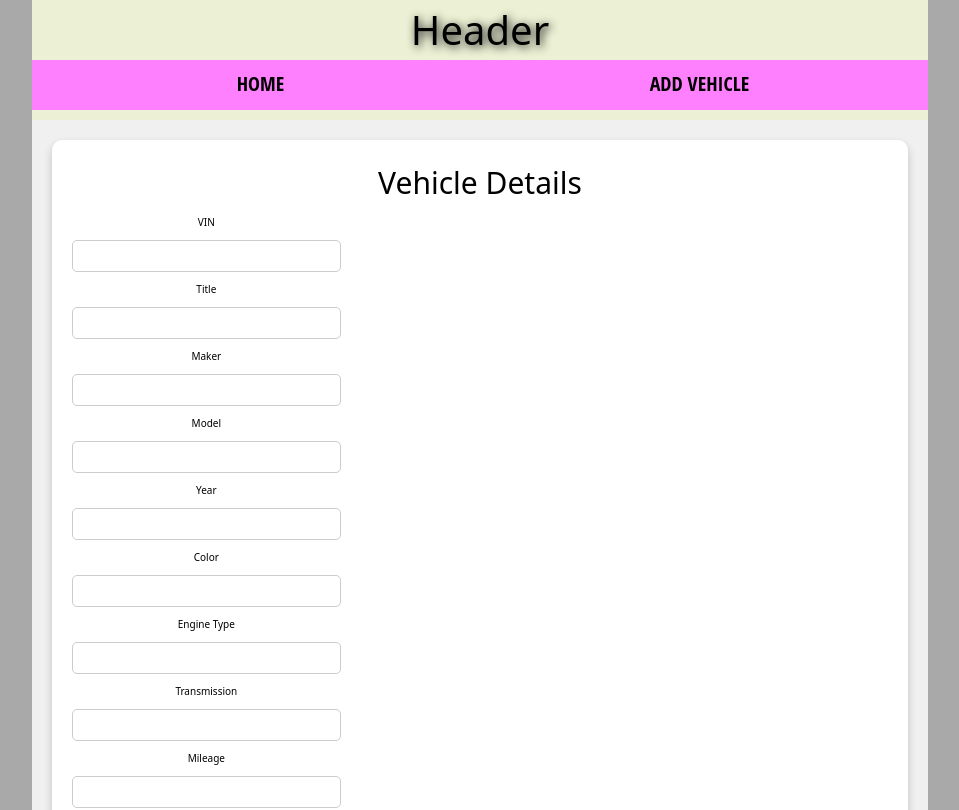
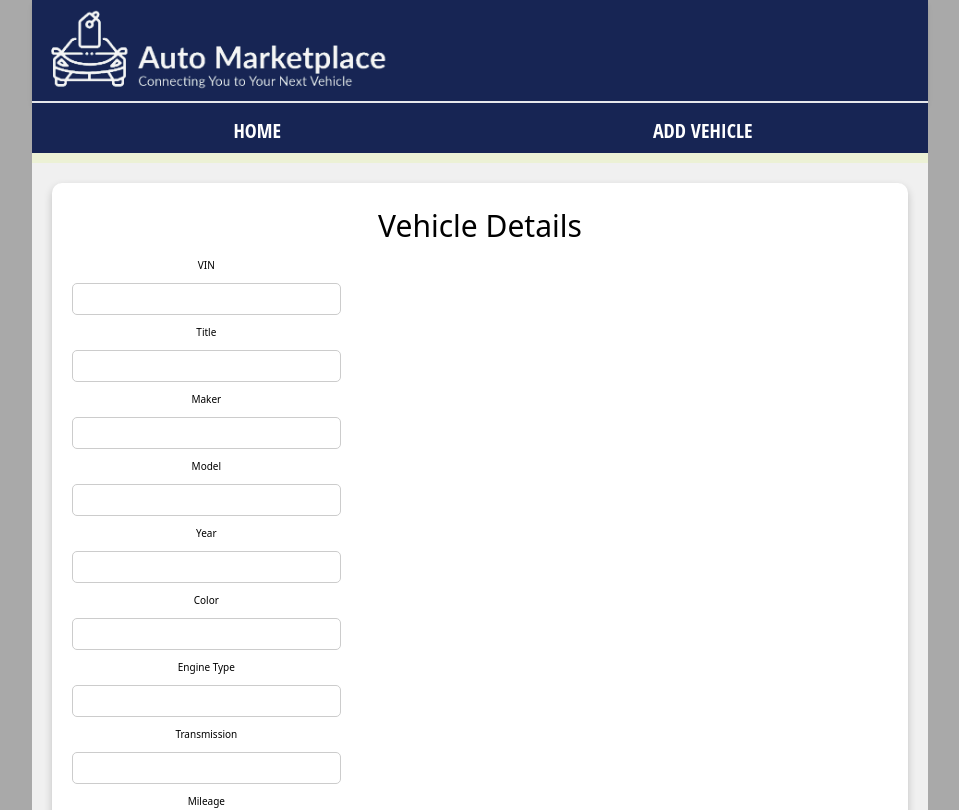
Before and after one commit to EltonHOEvangelista/3380-BidProject, a React (Vite) app: page /addvehicle in a window 1280 px wide. Shown: the top 810 px of the page, without its empty margins (160-1119 px from the left). Built offline with nearby package versions, Linux system fonts and the light colour scheme.

Commit message:
addeed logo and style to the header

```diff
--- a/src/components/Header.jsx
+++ b/src/components/Header.jsx
@@ -1,19 +1,39 @@
 import React from 'react';
 
-import {NavLink} from 'react-router-dom';
+import {Link, NavLink} from 'react-router-dom';
 
 const Header = () => (
   <>
-    <header>
-      <h1>Header</h1>
+    <header className='bg-blue-950
+     p-3 shadow-md border-b-2'>
+      <Link to={"/"} className="flex items-center gap-2 ">
+        <img src="/assets/logo_nobg.png" alt="Logo" className="object-contain w-[350px]" />
+      </Link>
     </header>
-    <nav>
-      <ul>
-        <li><NavLink to="/">Home</NavLink></li>
-        <li><NavLink to="addvehicle">Add Vehicle</NavLink></li>
+    <nav className='bg-blue-950 p-3'>
+      <ul className="flex space-x-4">
+        <li className="transition-colors duration-300 hover:bg-blue-900 rounded-xl">
+          <NavLink
+            to="/"
+            className="text-white block px-4 py-2"
+            activeClassName="bg-blue-700 rounded"
+          >
+            Home
+          </NavLink>
+        </li>
+        <li className="transition-colors duration-300 hover:bg-blue-900 rounded-xl">
+          <NavLink
+            to="/addvehicle"
+            className="text-white block px-4 py-2"
+            activeClassName="bg-blue-700 rounded"
+          >
+            Add Vehicle
+          </NavLink>
+        </li>
       </ul>
     </nav>
   </>
 );
 
+
 export default Header;
```
Also changed, not shown: public/assets/logo_nobg.png (added).
